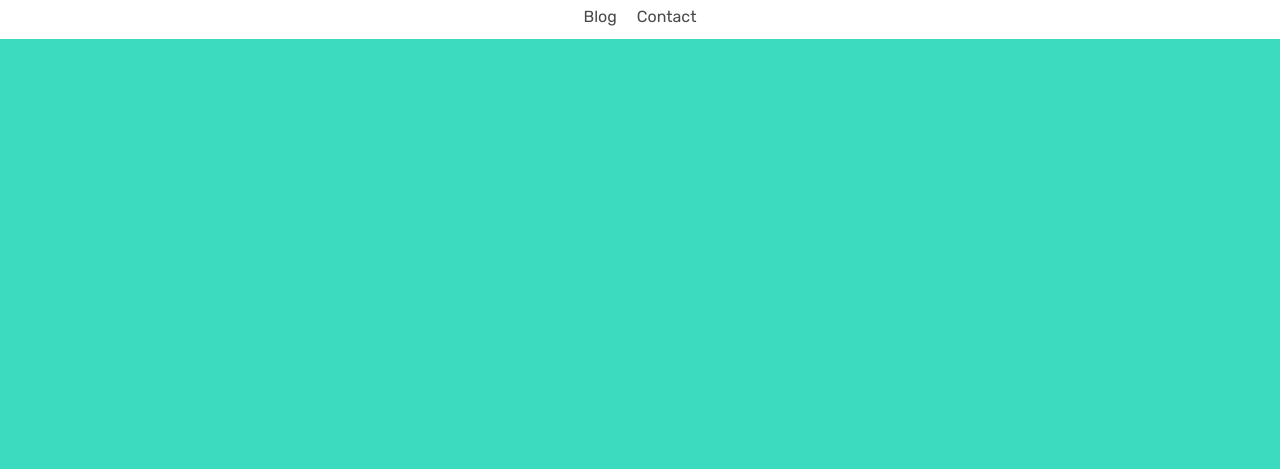
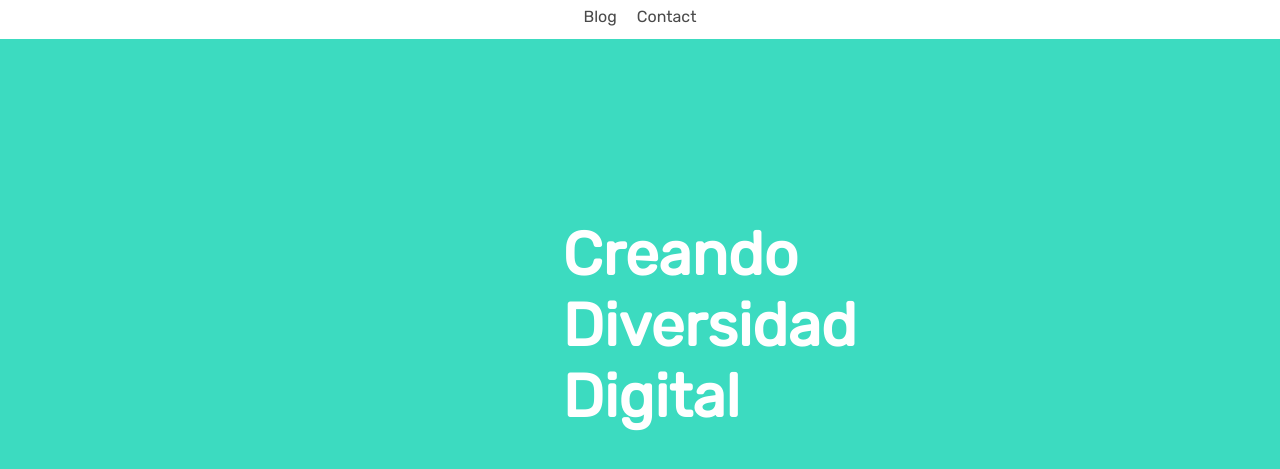
Before and after one commit to PozaTR/m1-evaluacion-intermedia-PozaTR, a plain HTML site: page index.html in a window 1280 px wide. Shown: the part 133-602 px from the top of the page. Drawn offline with Linux system fonts and the light colour scheme.

Commit message:
change main styles

```diff
--- a/style.css
+++ b/style.css
@@ -35,13 +35,15 @@ body, h1, ul, li {
 .main-content {
     color:#FFFFFF;
     background-color:#3CDBC0;
-    padding:50px;
     font-size: 30px;
+    height:100vh;
+    padding-top:117px;
+    display:flex;
+    justify-content:center;
+    align-items: center;
+}
+.main-title {
+    width: 155px;
     text-align: center;
-    height:100vh;
+    text-transform:capitalize;
 }
-.item {
-    width: 155px;
-    margin:0 auto;
-    position:relative;
-}
```
